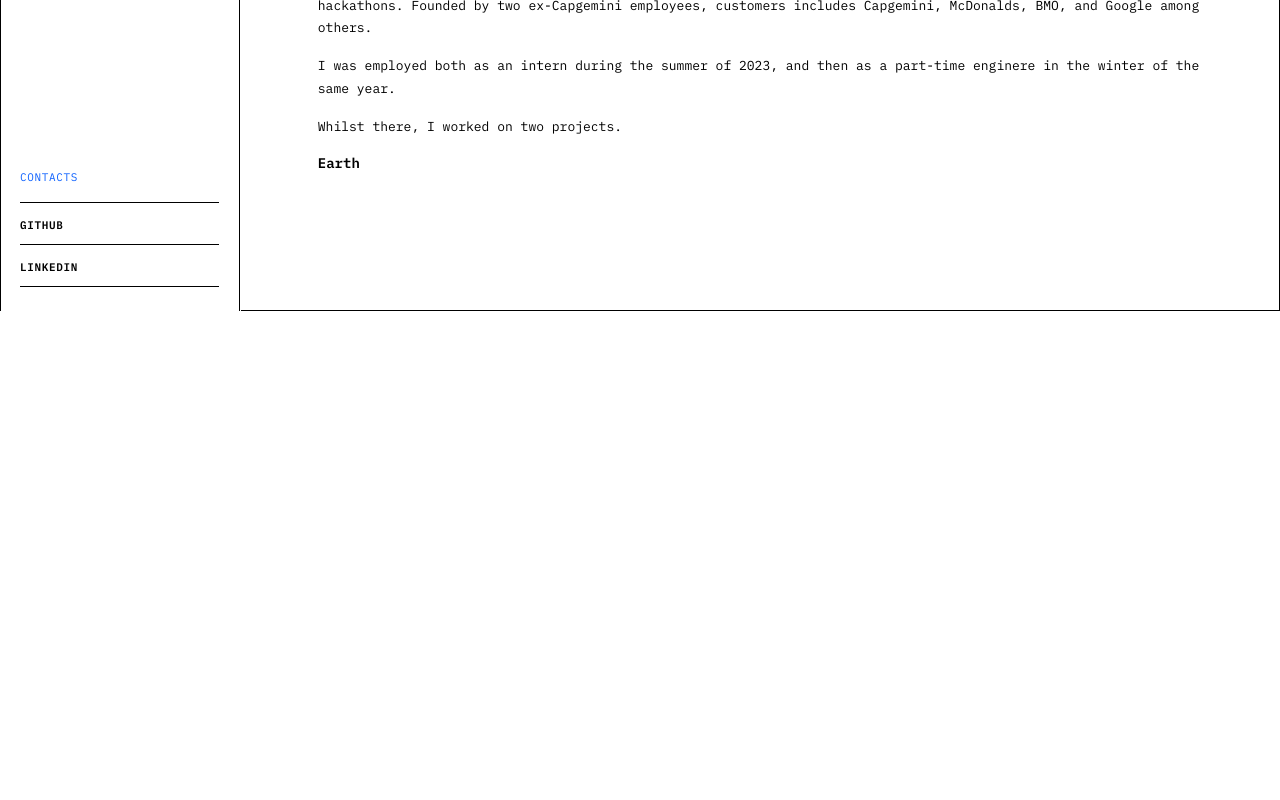
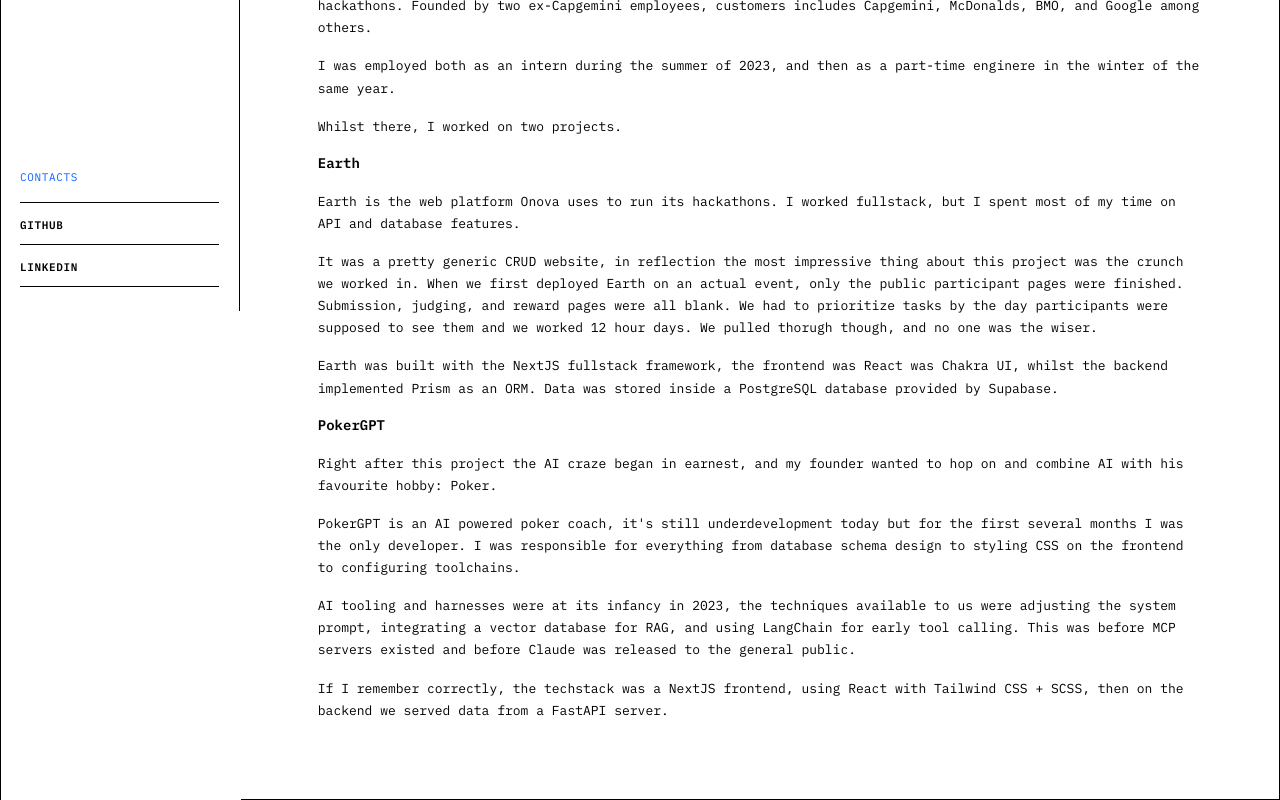
Before and after one commit to vyknight/vyknight.github.io, a SvelteKit app: page /work/onova in a window 1280 px wide. Shown: the part 489-1289 px from the top of the page. Before the commit the page ends 800 px from the top, so only its background shows below. Built offline with nearby package versions, Linux system fonts and the light colour scheme.

Commit message:
I lowkey forgot what this one was about

```diff
--- a/src/routes/work/onova/+page.svelte
+++ b/src/routes/work/onova/+page.svelte
@@ -10,7 +10,18 @@
 	<p>I was employed both as an intern during the summer of 2023, and then as a part-time enginere in the winter of the same year.</p>
 	<p>Whilst there, I worked on two projects.</p>
 	<h3>Earth</h3>
-
+	<p>Earth is the web platform Onova uses to run its hackathons. I worked fullstack, but I spent most of my time on API and database features.</p>
+	<p>
+		It was a pretty generic CRUD website, in reflection the most impressive thing about this project was the crunch we worked in.
+		When we first deployed Earth on an actual event, only the public participant pages were finished. Submission, judging, and reward pages were all blank.
+		We had to prioritize tasks by the day participants were supposed to see them and we worked 12 hour days. We pulled thorugh though, and no one was the wiser.
+	</p>
+	<p>Earth was built with the NextJS fullstack framework, the frontend was React was Chakra UI, whilst the backend implemented Prism as an ORM. Data was stored inside a PostgreSQL database provided by Supabase.</p>
+	<h3>PokerGPT</h3>
+	<p>Right after this project the AI craze began in earnest, and my founder wanted to hop on and combine AI with his favourite hobby: Poker.</p>
+	<p>PokerGPT is an AI powered poker coach, it's still underdevelopment today but for the first several months I was the only developer. I was responsible for everything from database schema design to styling CSS on the frontend to configuring toolchains.</p>
+	<p>AI tooling and harnesses were at its infancy in 2023, the techniques available to us were adjusting the system prompt, integrating a vector database for RAG, and using LangChain for early tool calling. This was before MCP servers existed and before Claude was released to the general public.</p>
+	<p>If I remember correctly, the techstack was a NextJS frontend, using React with Tailwind CSS + SCSS, then on the backend we served data from a FastAPI server.</p>
 
 
 </WorkHistoryPage>
```
